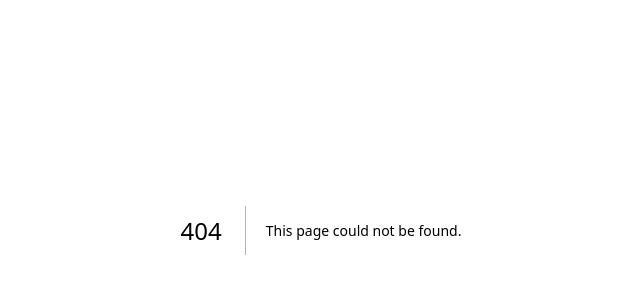
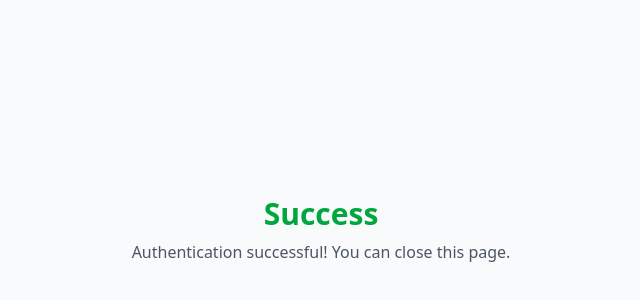
Before and after one commit to fadeldnswr/smartphone-battery-fe, a Next.js app: page /auth/success in a window 1280 px wide. Before the commit this address had no page. Shown: the part 170-470 px from the top of the page, without its empty margins (319-959 px from the left). Built offline with nearby package versions, Linux system fonts and the light colour scheme.

Commit message:
Create auth success page

```diff
--- /dev/null
+++ b/src/app/auth/success/page.tsx
@@ -0,0 +1,16 @@
+
+
+const SuccessPage = () => {
+  return (
+    <div className="min-h-screen flex flex-col items-center justify-center bg-[#F9FAFB] text-center px-6">
+      <h1 className="text-3xl font-semibold text-green-600 mb-2">
+        Success
+      </h1>
+      <p className="text-gray-600 max-w-md">
+        Authentication successful! You can close this page.
+      </p>
+    </div>
+  )
+}
+
+export default SuccessPage
```
